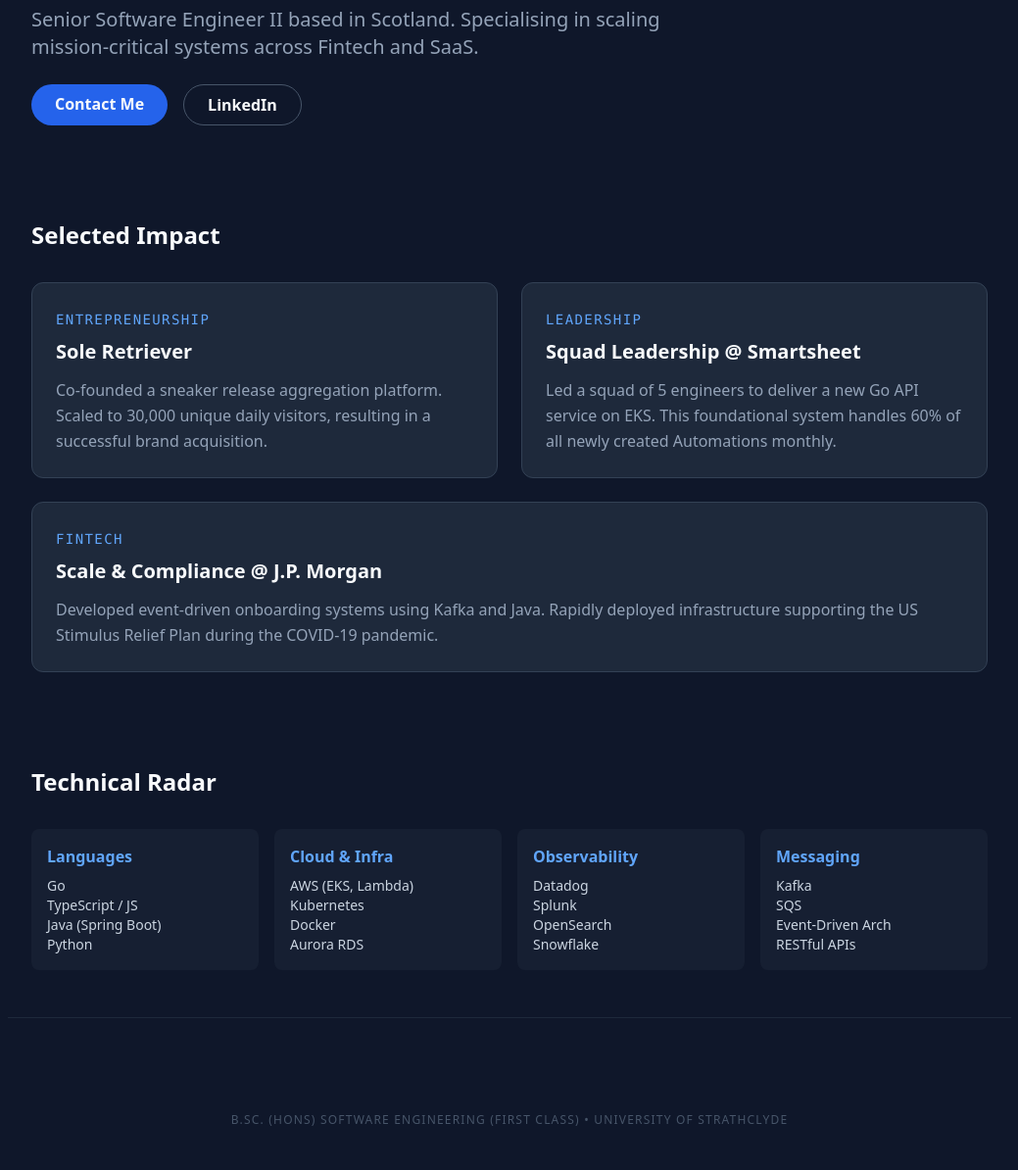
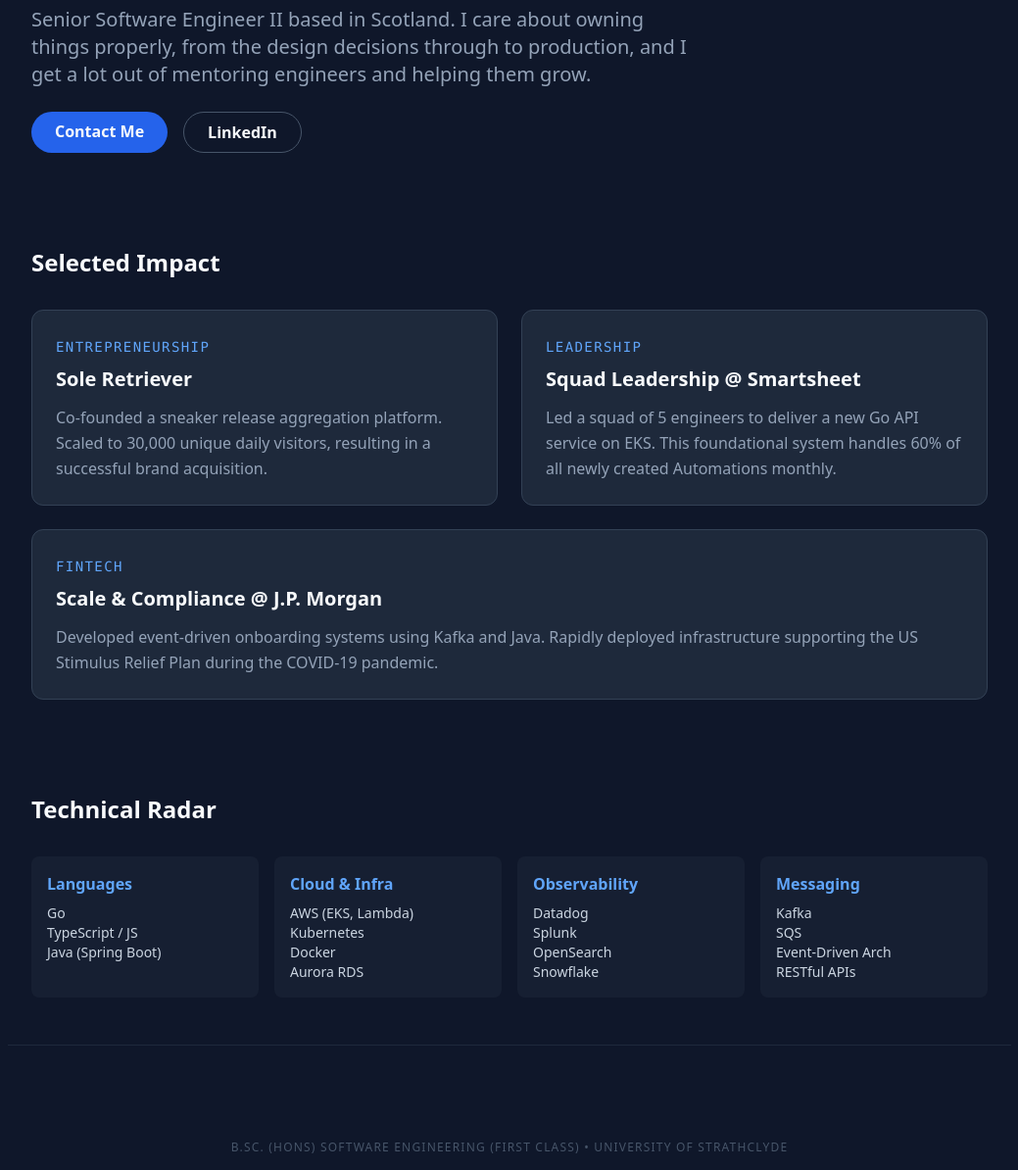
Before and after one commit to Scomodev/scomodev.github.io, a plain HTML site: page index.html in a window 1280 px wide. Shown: the part 106-1300 px from the top of the page at 98% size, without its empty margins (120-1159 px from the left). Drawn offline with nearby package versions, Linux system fonts and the light colour scheme.

Commit message:
Revise introduction and update skills section
Updated the introduction paragraph and removed Python from the skills list.

```diff
--- a/index.html
+++ b/index.html
@@ -16,7 +16,7 @@
         <h1 class="text-5xl font-extrabold gradient-text mb-4">Scott Morrison</h1>
         <p class="text-xl text-slate-400 mb-6 max-w-2xl">
             Senior Software Engineer II based in Scotland.
-            Specialising in scaling mission-critical systems across Fintech and SaaS.
+            I care about owning things properly, from the design decisions through to production, and I get a lot out of mentoring engineers and helping them grow.
         </p>
         <div class="flex gap-4">
             <a href="mailto:morrisonscott3753@gmail.com" class="bg-blue-600 hover:bg-blue-700 px-6 py-2 rounded-full font-bold transition">Contact Me</a>
@@ -63,7 +63,6 @@
                     <li>Go</li>
                     <li>TypeScript / JS</li>
                     <li>Java (Spring Boot)</li>
-                    <li>Python</li>
                 </ul>
             </div>
             <div class="bg-slate-800/50 p-4 rounded-lg">
```
